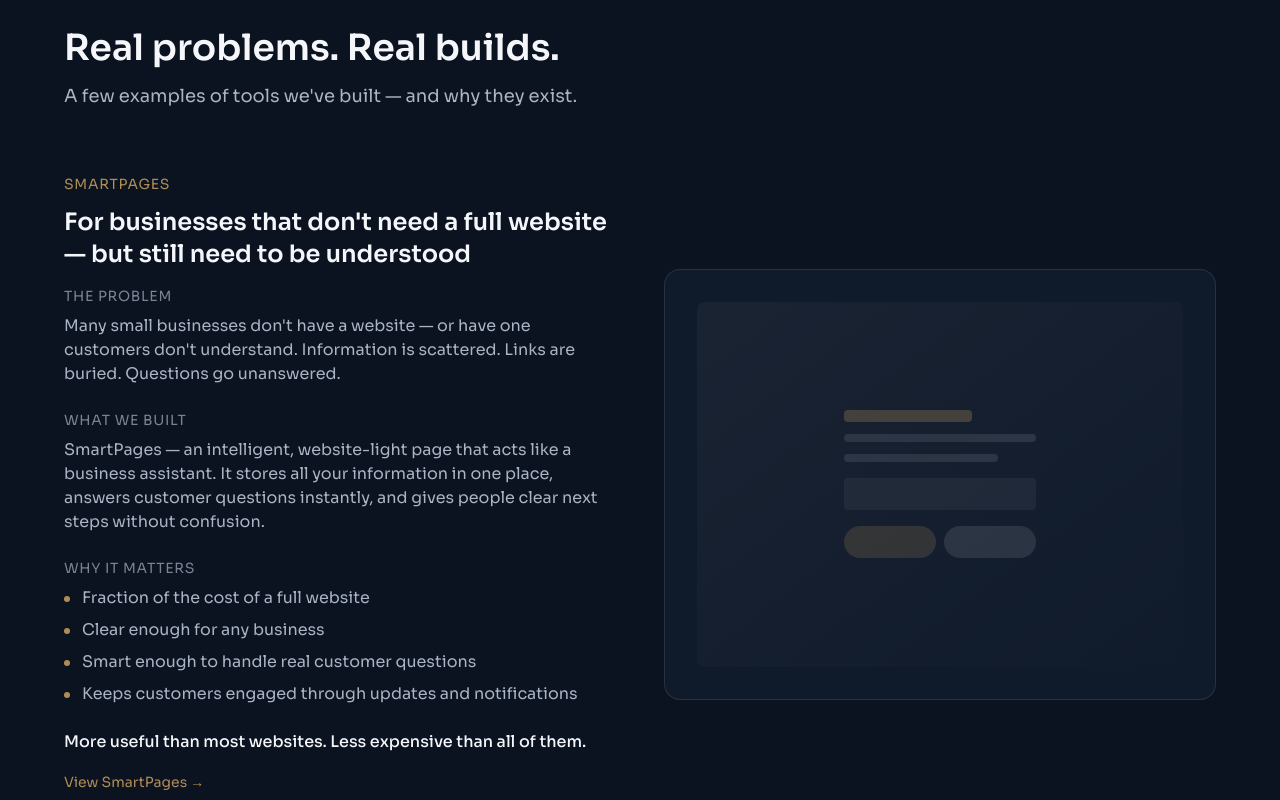
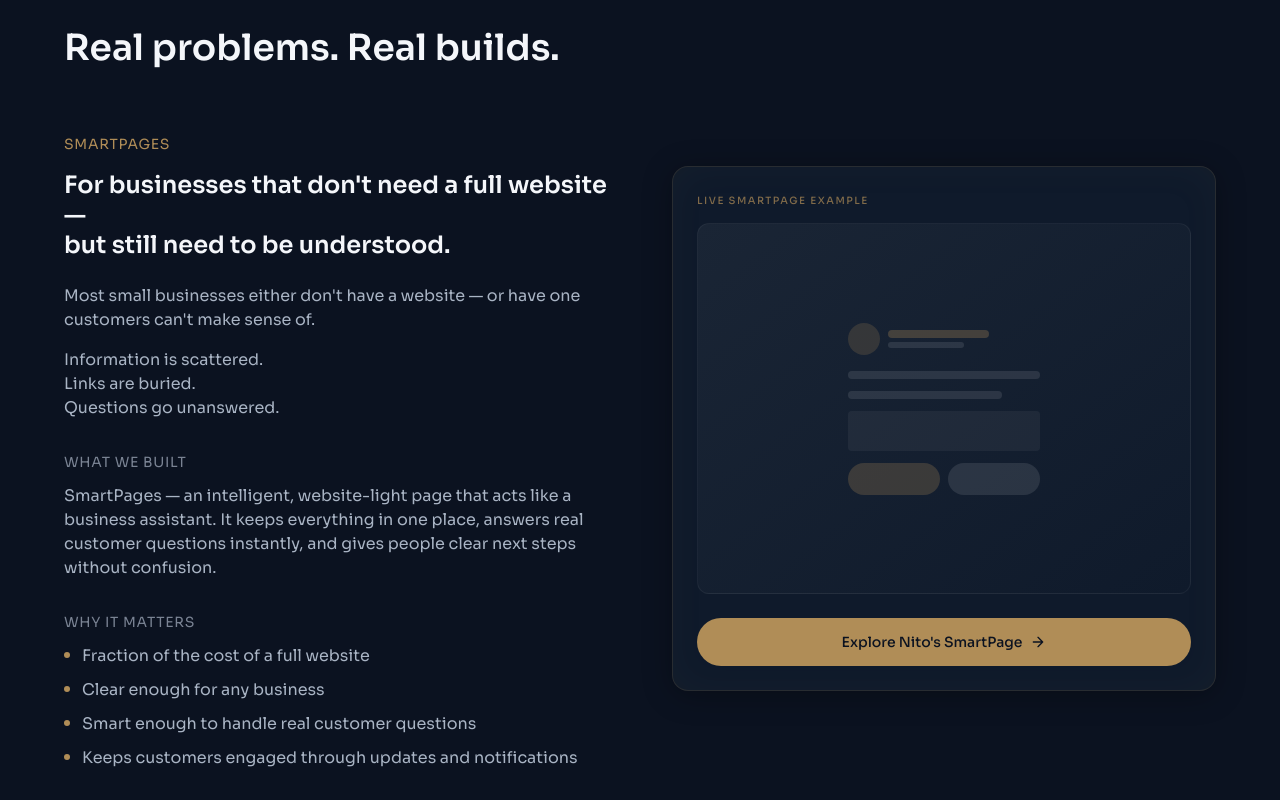
Before and after one commit to Dunzoai/shortlist-pass-hub, a Next.js app: page /digital in a window 1280 px wide. Shown: the part 3200-4000 px from the top of the page. Built offline with nearby package versions, Linux system fonts and the light colour scheme.

Commit message:
Add SmartPage modal showcase with live iframe, brass glow, accessibility

```diff
--- a/src/app/digital/page.tsx
+++ b/src/app/digital/page.tsx
@@ -2,7 +2,7 @@
 
 import { motion, useInView, useScroll, useTransform } from "framer-motion";
 import { Container } from "@/components/Container";
-import { useRef } from "react";
+import { useRef, useState, useEffect, useCallback } from "react";
 import Link from "next/link";
 
 // =============================================================================
@@ -686,10 +686,183 @@ function WhatWeBuildSection() {
 }
 
 // =============================================================================
-// SECTION 5: REAL BUILDS
+// SECTION 5: REAL BUILDS — SMARTPAGE MODAL SHOWCASE
 // =============================================================================
 
+function SmartPageModal({ isOpen, onClose }: { isOpen: boolean; onClose: () => void }) {
+  const modalRef = useRef<HTMLDivElement>(null);
+  const closeButtonRef = useRef<HTMLButtonElement>(null);
+
+  // Lock body scroll when modal is open
+  useEffect(() => {
+    if (isOpen) {
+      document.body.style.overflow = "hidden";
+      // Focus trap - focus the close button when modal opens
+      closeButtonRef.current?.focus();
+    } else {
+      document.body.style.overflow = "";
+    }
+    return () => {
+      document.body.style.overflow = "";
+    };
+  }, [isOpen]);
+
+  // Close on Escape key
+  useEffect(() => {
+    const handleKeyDown = (e: KeyboardEvent) => {
+      if (e.key === "Escape" && isOpen) {
+        onClose();
+      }
+    };
+    window.addEventListener("keydown", handleKeyDown);
+    return () => window.removeEventListener("keydown", handleKeyDown);
+  }, [isOpen, onClose]);
+
+  // Close when clicking backdrop
+  const handleBackdropClick = (e: React.MouseEvent) => {
+    if (e.target === e.currentTarget) {
+      onClose();
+    }
+  };
+
+  if (!isOpen) return null;
+
+  return (
+    <motion.div
+      initial={{ opacity: 0 }}
+      animate={{ opacity: 1 }}
+      exit={{ opacity: 0 }}
+      transition={{ duration: 0.2 }}
+      className="fixed inset-0 z-50 flex items-center justify-center p-4 md:p-8"
+      onClick={handleBackdropClick}
+      role="dialog"
+      aria-modal="true"
+      aria-label="SmartPage Preview"
+    >
+      {/* Backdrop */}
+      <div className="absolute inset-0 bg-[#0B1220]/90 backdrop-blur-sm" />
+
+      {/* Modal content */}
+      <motion.div
+        ref={modalRef}
+        initial={{ opacity: 0, scale: 0.95 }}
+        animate={{ opacity: 1, scale: 1 }}
+        exit={{ opacity: 0, scale: 0.95 }}
+        transition={{ duration: 0.3, ease: "easeOut" }}
+        className="relative w-full max-w-4xl h-[90vh] md:h-[85vh] bg-[#0B1220] rounded-2xl overflow-hidden border border-white/10 shadow-2xl"
+      >
+        {/* Close button */}
+        <button
+          ref={closeButtonRef}
+          onClick={onClose}
+          className="absolute top-4 right-4 z-10 w-10 h-10 rounded-full bg-[#0F1A2B] border border-white/10 flex items-center justify-center text-[#A9B4C4] hover:text-[#F4F6FA] hover:border-white/20 transition-all duration-200"
+          aria-label="Close modal"
+        >
+          <svg className="w-5 h-5" viewBox="0 0 24 24" fill="none" stroke="currentColor" strokeWidth="2" strokeLinecap="round" strokeLinejoin="round">
+            <line x1="18" y1="6" x2="6" y2="18" />
+            <line x1="6" y1="6" x2="18" y2="18" />
+          </svg>
+        </button>
+
+        {/* iframe */}
+        <iframe
+          src="https://nitos.shortlistpass.com/"
+          className="w-full h-full border-0"
+          title="Nito's SmartPage"
+          allow="accelerometer; autoplay; clipboard-write; encrypted-media; gyroscope; picture-in-picture"
+        />
+      </motion.div>
+    </motion.div>
+  );
+}
+
+function SmartPagePreviewCard({ onOpen }: { onOpen: () => void }) {
+  return (
+    <div className="relative">
+      {/* Slow pulsing brass glow */}
+      <motion.div
+        className="absolute inset-0 rounded-2xl"
+        style={{
+          background: "radial-gradient(ellipse at 50% 50%, rgba(180, 145, 85, 0.08) 0%, transparent 70%)",
+          filter: "blur(30px)",
+          transform: "scale(1.1)",
+        }}
+        animate={{ opacity: [0.4, 0.7, 0.4] }}
+        transition={{ duration: 12, repeat: Infinity, ease: "easeInOut" }}
+      />
+
+      {/* Card */}
+      <div
+        className="relative bg-[#0F1A2B] rounded-2xl overflow-hidden"
+        style={{
+          boxShadow: "inset 0 0 40px rgba(180, 145, 85, 0.04), 0 4px 30px rgba(0, 0, 0, 0.3)",
+          border: "1px solid rgba(180, 145, 85, 0.15)",
+        }}
+      >
+        {/* Label */}
+        <div className="px-6 pt-5 pb-3">
+          <span className="text-[10px] text-[#B08D57]/70 uppercase tracking-[0.15em] font-medium">
+            Live SmartPage Example
+          </span>
+        </div>
+
+        {/* Preview area */}
+        <div className="px-6 pb-6">
+          <div className="aspect-[4/3] bg-gradient-to-br from-[#1a2535] to-[#0F1A2B] rounded-xl flex items-center justify-center border border-white/5">
+            {/* Static preview layout */}
+            <div className="w-48 space-y-3">
+              {/* Header */}
+              <div className="flex items-center gap-2 mb-4">
+                <div className="w-8 h-8 rounded-full bg-[#B08D57]/20" />
+                <div className="flex-1">
+                  <div className="h-2 bg-[#B08D57]/30 rounded w-2/3 mb-1" />
+                  <div className="h-1.5 bg-white/10 rounded w-1/2" />
+                </div>
+              </div>
+              {/* Content blocks */}
+              <div className="h-2 bg-white/10 rounded w-full" />
+              <div className="h-2 bg-white/10 rounded w-4/5" />
+              <div className="h-10 bg-white/5 rounded mt-2" />
+              {/* Action buttons */}
+              <div className="flex gap-2 mt-3">
+                <div className="h-8 bg-[#B08D57]/25 rounded-full flex-1" />
+                <div className="h-8 bg-white/10 rounded-full flex-1" />
+              </div>
+            </div>
+          </div>
+        </div>
+
+        {/* CTA Button */}
+        <div className="px-6 pb-6">
+          <button
+            onClick={onOpen}
+            className="w-full py-3.5 bg-[#B08D57] text-[#0B1220] rounded-full font-medium text-sm hover:bg-[#c9a46a] transition-all duration-300 flex items-center justify-center gap-2"
+          >
+            Explore Nito&apos;s SmartPage
+            <svg className="w-4 h-4" viewBox="0 0 24 24" fill="none" stroke="currentColor" strokeWidth="2" strokeLinecap="round" strokeLinejoin="round">
+              <path d="M5 12h14M12 5l7 7-7 7" />
+            </svg>
+          </button>
+        </div>
+      </div>
+    </div>
+  );
+}
+
 function RealBuildsSection() {
+  const [isModalOpen, setIsModalOpen] = useState(false);
+  const ctaButtonRef = useRef<HTMLButtonElement>(null);
+
+  const openModal = useCallback(() => {
+    setIsModalOpen(true);
+  }, []);
+
+  const closeModal = useCallback(() => {
+    setIsModalOpen(false);
+    // Restore focus to CTA button
+    ctaButtonRef.current?.focus();
+  }, []);
+
   return (
     <section id="real-builds" className="py-20 lg:py-28 bg-[#0B1220]">
       <Container>
@@ -708,83 +881,72 @@ function RealBuildsSection() {
             <h2 className="text-[28px] md:text-[36px] font-semibold text-[#F4F6FA] leading-tight mb-3">
               Real problems. Real builds.
             </h2>
-            <p className="text-lg text-[#A9B4C4]">
-              A few examples of tools we&apos;ve built — and why they exist.
-            </p>
           </motion.div>
 
-          {/* Build 1: SmartPages */}
+          {/* SmartPages Showcase */}
           <motion.div
             variants={fadeUpVariant}
             transition={{ duration: 0.6, delay: 0.1, ease: "easeOut" }}
             className="mb-20"
           >
-            <div className="grid grid-cols-1 lg:grid-cols-2 gap-12 items-center">
+            <div className="grid grid-cols-1 lg:grid-cols-2 gap-12 lg:gap-16 items-start">
+              {/* Left column - Copy */}
               <div>
-                <p className="text-sm text-[#B08D57] uppercase tracking-wider mb-3">SmartPages</p>
-                <h3 className="text-xl md:text-2xl font-semibold text-[#F4F6FA] mb-4">
-                  For businesses that don&apos;t need a full website — but still need to be understood
+                <p className="text-sm text-[#B08D57] uppercase tracking-wider mb-4">SmartPages</p>
+                <h3 className="text-xl md:text-2xl font-semibold text-[#F4F6FA] mb-6 leading-tight">
+                  For businesses that don&apos;t need a full website —<br />
+                  but still need to be understood.
                 </h3>
 
-                <div className="mb-6">
-                  <p className="text-sm text-[#A9B4C4]/70 uppercase tracking-wider mb-2">The problem</p>
-                  <p className="text-base text-[#A9B4C4]">
-                    Many small businesses don&apos;t have a website — or have one customers don&apos;t understand. Information is scattered. Links are buried. Questions go unanswered.
+                <div className="space-y-4 mb-8 text-base text-[#A9B4C4]">
+                  <p>
+                    Most small businesses either don&apos;t have a website — or have one customers can&apos;t make sense of.
+                  </p>
+                  <p>
+                    Information is scattered.<br />
+                    Links are buried.<br />
+                    Questions go unanswered.
                   </p>
                 </div>
 
-                <div className="mb-6">
-                  <p className="text-sm text-[#A9B4C4]/70 uppercase tracking-wider mb-2">What we built</p>
+                <div className="mb-8">
+                  <p className="text-sm text-[#A9B4C4]/70 uppercase tracking-wider mb-3">What we built</p>
                   <p className="text-base text-[#A9B4C4]">
-                    SmartPages — an intelligent, website-light page that acts like a business assistant. It stores all your information in one place, answers customer questions instantly, and gives people clear next steps without confusion.
+                    SmartPages — an intelligent, website-light page that acts like a business assistant. It keeps everything in one place, answers real customer questions instantly, and gives people clear next steps without confusion.
                   </p>
                 </div>
 
-                <div className="mb-6">
-                  <p className="text-sm text-[#A9B4C4]/70 uppercase tracking-wider mb-2">Why it matters</p>
-                  <ul className="space-y-2">
+                <div className="mb-8">
+                  <p className="text-sm text-[#A9B4C4]/70 uppercase tracking-wider mb-3">Why it matters</p>
+                  <ul className="space-y-2.5">
                     <li className="flex items-start gap-3 text-base text-[#A9B4C4]">
-                      <span className="w-1.5 h-1.5 rounded-full bg-[#B08D57] mt-2.5 shrink-0" />
+                      <span className="w-1.5 h-1.5 rounded-full bg-[#B08D57] mt-2 shrink-0" />
                       Fraction of the cost of a full website
                     </li>
                     <li className="flex items-start gap-3 text-base text-[#A9B4C4]">
-                      <span className="w-1.5 h-1.5 rounded-full bg-[#B08D57] mt-2.5 shrink-0" />
+                      <span className="w-1.5 h-1.5 rounded-full bg-[#B08D57] mt-2 shrink-0" />
                       Clear enough for any business
                     </li>
                     <li className="flex items-start gap-3 text-base text-[#A9B4C4]">
-                      <span className="w-1.5 h-1.5 rounded-full bg-[#B08D57] mt-2.5 shrink-0" />
+                      <span className="w-1.5 h-1.5 rounded-full bg-[#B08D57] mt-2 shrink-0" />
                       Smart enough to handle real customer questions
                     </li>
                     <li className="flex items-start gap-3 text-base text-[#A9B4C4]">
-                      <span className="w-1.5 h-1.5 rounded-full bg-[#B08D57] mt-2.5 shrink-0" />
+                      <span className="w-1.5 h-1.5 rounded-full bg-[#B08D57] mt-2 shrink-0" />
                       Keeps customers engaged through updates and notifications
                     </li>
                   </ul>
                 </div>
 
-                <p className="text-base text-[#F4F6FA] font-medium mb-4">
-                  More useful than most websites. Less expensive than all of them.
+                <p className="text-base text-[#F4F6FA] font-medium">
+                  More useful than most websites.<br />
+                  Less expensive than all of them.
                 </p>
-
-                <Link href="/smartpages" className="text-sm text-[#B08D57] hover:text-[#c9a46a] transition-colors">
-                  View SmartPages →
-                </Link>
               </div>
 
-              {/* Visual placeholder */}
-              <div className="bg-[#0F1A2B] border border-white/10 rounded-2xl p-6 lg:p-8">
-                <div className="aspect-[4/3] bg-gradient-to-br from-[#1a2332] to-[#0F1A2B] rounded-lg flex items-center justify-center">
-                  <div className="w-48 space-y-3">
-                    <div className="h-3 bg-[#B08D57]/30 rounded w-2/3" />
-                    <div className="h-2 bg-white/10 rounded w-full" />
-                    <div className="h-2 bg-white/10 rounded w-4/5" />
-                    <div className="h-8 bg-white/5 rounded mt-4" />
-                    <div className="flex gap-2 mt-4">
-                      <div className="h-8 bg-[#B08D57]/20 rounded-full flex-1" />
-                      <div className="h-8 bg-white/10 rounded-full flex-1" />
-                    </div>
-                  </div>
-                </div>
+              {/* Right column - SmartPage Preview Card */}
+              <div className="lg:pt-8">
+                <SmartPagePreviewCard onOpen={openModal} />
               </div>
             </div>
           </motion.div>
@@ -891,6 +1053,9 @@ function RealBuildsSection() {
           </motion.div>
         </motion.div>
       </Container>
+
+      {/* SmartPage Modal */}
+      <SmartPageModal isOpen={isModalOpen} onClose={closeModal} />
     </section>
   );
 }
```
